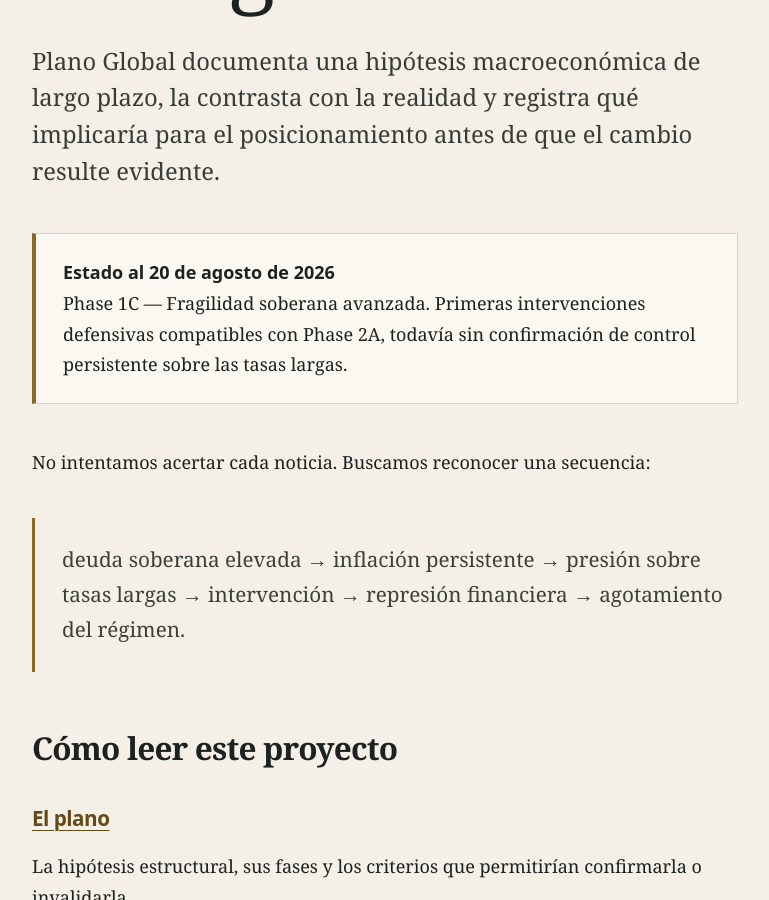
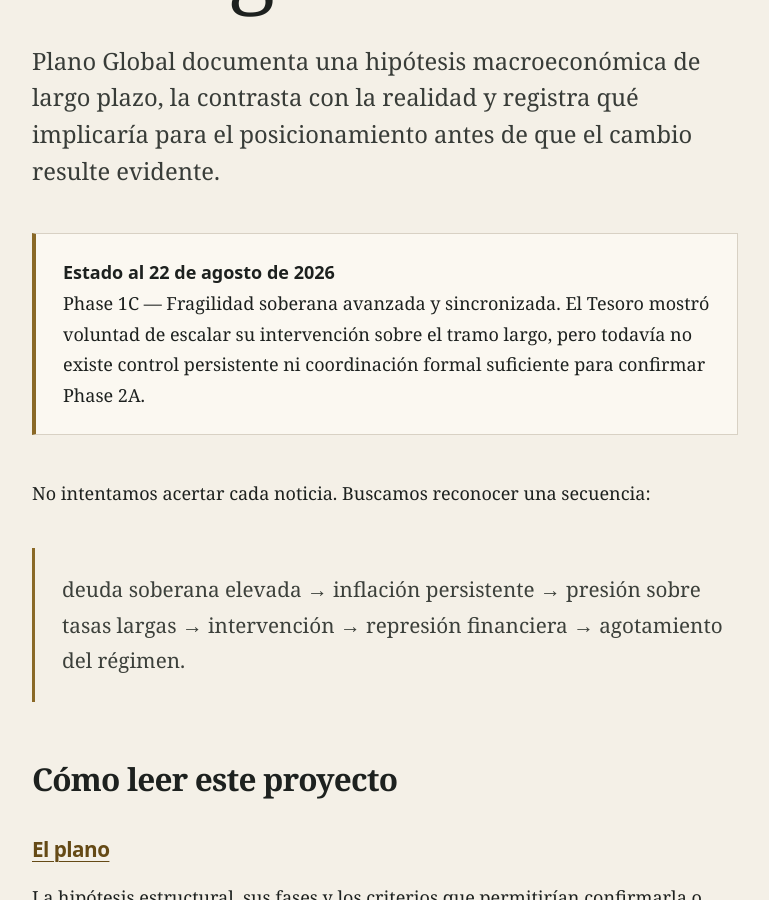
Before and after one commit to facundocabrera/plano-global, a Jekyll site: the page built from index.md, in a window 1280 px wide and 900 px high, scrolled down 502 px. Shown: the whole window, without its empty margins (255-1024 px from the left). Built offline with Jekyll 4.4.1, drawn with Linux system fonts in a browser that asks for light colours.

Commit message:
Actualizar portada al 22 de agosto

```diff
--- a/index.md
+++ b/index.md
@@ -12,8 +12,8 @@ permalink: /
 <p class="lead">Plano Global documenta una hipótesis macroeconómica de largo plazo, la contrasta con la realidad y registra qué implicaría para el posicionamiento antes de que el cambio resulte evidente.</p>
 
 <div class="status">
-<strong>Estado al 20 de agosto de 2026</strong><br>
-Phase 1C — Fragilidad soberana avanzada. Primeras intervenciones defensivas compatibles con Phase 2A, todavía sin confirmación de control persistente sobre las tasas largas.
+<strong>Estado al 22 de agosto de 2026</strong><br>
+Phase 1C — Fragilidad soberana avanzada y sincronizada. El Tesoro mostró voluntad de escalar su intervención sobre el tramo largo, pero todavía no existe control persistente ni coordinación formal suficiente para confirmar Phase 2A.
 </div>
 
 No intentamos acertar cada noticia. Buscamos reconocer una secuencia:
```
